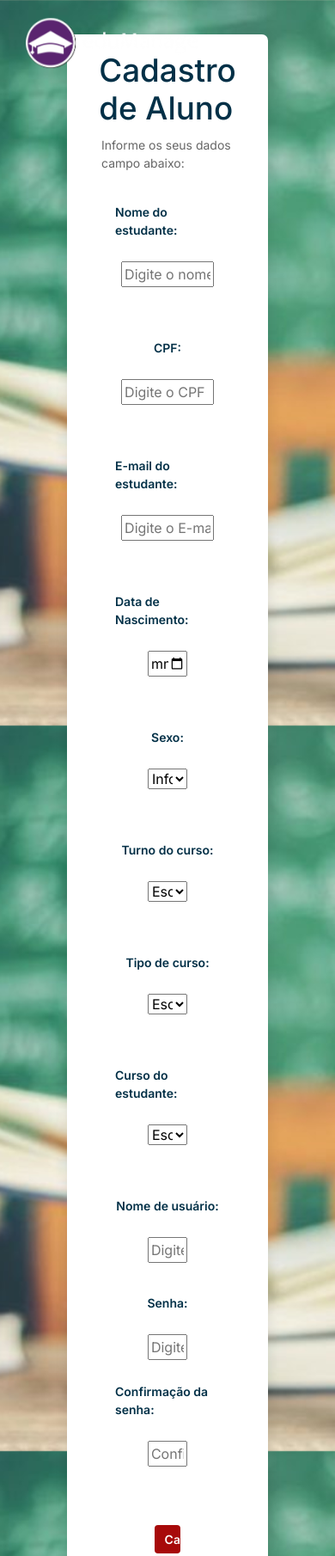
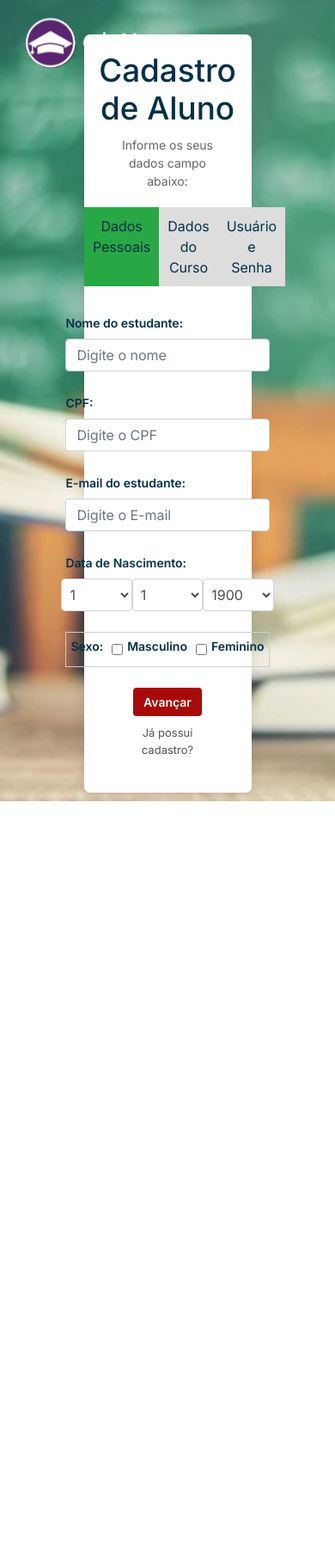
Before and after one commit to alsoares086/projetoOOP, a plain HTML site: page cadastrarAluno.html in a window 390 px wide. Shown: the top 1810 px of the page at 86% size. After the commit the page ends 932 px from the top, so only its background shows below. Drawn offline with nearby package versions, Linux system fonts and the light colour scheme.

Commit message:
Alterando o menu de cadastro, agora é por etapas

```diff
--- a/CSS/cad.css
+++ b/CSS/cad.css
@@ -50,6 +50,36 @@ body {
     padding: 0 15px;
 }
 
+.formCad .form-label {
+    display: inline-block;
+    width: 100%;
+    text-align: left;
+}
+
+.formCad .form-control {
+    width: 100%;
+}
+
+.formCad .form-check {
+    justify-content: flex-start;
+}
+
+.custom-checkbox-group {
+    display: flex;
+    gap: 10px;
+    border: 1px solid #ccc;
+    padding: 5px;
+}
+
+.custom-checkbox {
+    display: flex;
+    align-items: center;
+}
+
+.custom-checkbox-input {
+    margin-right: 5px;
+}
+
 
 .formCad {
     display: flex;
@@ -62,9 +92,13 @@ body {
     margin-bottom: 10px;
     margin-top: 40px;
     box-shadow: 0 5px 15px rgba(0,0,0,0.1); /* Sombra suave */
-    width: 60%; /* Aumento da largura */
-    gap: 10px /* Aumento do gap */
+    width: 50%; /* Aumento da largura */
+    gap: 10px; /* Aumento do gap */
+    margin-left: auto; /* Adicionado */
+    margin-right: auto; /* Adicionado */
+    text-align: center; /* Adicionado */
 }
+
 
 .formCad h1 {
     margin-top: 0;
@@ -180,23 +214,19 @@ body {
     background-image: url('../IMAGENS/logoEduHover.png');
   }
 
-  .form-element {
-    width: 60%;
-    display: block;
+  .etapa-progresso {
+    display: flex;
+    justify-content: space-between;
+    list-style: none;
+    margin-bottom: 20px;
 }
-
-.form-element1 {
-    width: 20%;
-    display: block;
+.etapa-progresso li {
+    flex-grow: 1;
+    text-align: center;
+    background-color: #ddd;
+    padding: 10px;
+    cursor: pointer;
 }
-.form-element2 {
-    width: 30%;
-    display: block;
+.etapa-progresso li.ativo {
+    background-color: #28a745;
 }
-
-
-@media (max-width: 600px) {
-    .form-element {
-        width: 70%;
-    }
-}
--- a/JS/script.js
+++ b/JS/script.js
@@ -98,3 +98,70 @@ $("#senha").on("input", function() {
     });
 });
 //fim da verificação do confirmar senha
+
+$(document).ready(function(){
+    var $etapas = $(".etapa");
+    var $progresso = $(".etapa-progresso li");
+
+    $(".avancar").click(function(){
+        var $etapaAtual = $(this).parent();
+        var indice = $etapas.index($etapaAtual);
+
+        // oculta a etapa atual e mostra a próxima
+        $etapaAtual.hide();
+        $etapas.eq(indice + 1).show();
+
+        // atualiza a linha do tempo
+        $progresso.eq(indice).removeClass("ativo");
+        $progresso.eq(indice + 1).addClass("ativo");
+    });
+
+    $(".voltar").click(function(){
+        var $etapaAtual = $(this).parent();
+        var indice = $etapas.index($etapaAtual);
+
+        // oculta a etapa atual e mostra a anterior
+        $etapaAtual.hide();
+        $etapas.eq(indice - 1).show();
+
+        // atualiza a linha do tempo
+        $progresso.eq(indice).removeClass("ativo");
+        $progresso.eq(indice - 1).addClass("ativo");
+    });
+});
+
+
+$(function(){
+    for (i = 1; i <= 31; i++) {
+        $('#day').append($('<option />').val(i).html(i));
+    }
+    for (i = 1; i <= 12; i++) {
+        $('#month').append($('<option />').val(i).html(i));
+    }
+    for (i = 1900; i <= 2023; i++) {
+        $('#year').append($('<option />').val(i).html(i));
+    }
+});
+
+$('.custom-checkbox-input').on('change', function() {
+    $('.custom-checkbox-input').not(this).prop('checked', false);
+});
+
+var togglePassword = document.querySelector('#togglePassword');
+var passwordField = document.querySelector('#senha');
+
+// Para o campo de senha
+document.querySelector('#togglePassword').addEventListener('click', function (e) {
+    const password = document.querySelector('#senha');
+    const type = password.getAttribute('type') === 'password' ? 'text' : 'password';
+    password.setAttribute('type', type);
+    this.querySelector('i').classList.toggle('fa-eye-slash');
+});
+
+// Para o campo de confirmação de senha
+document.querySelector('#toggleConfirmPassword').addEventListener('click', function (e) {
+    const confirmPassword = document.querySelector('#confirm_senha');
+    const type = confirmPassword.getAttribute('type') === 'password' ? 'text' : 'password';
+    confirmPassword.setAttribute('type', type);
+    this.querySelector('i').classList.toggle('fa-eye-slash');
+});
--- a/cadastrarAluno.html
+++ b/cadastrarAluno.html
@@ -1,15 +1,36 @@
 <!DOCTYPE html>
-<html lang="en">
+<html lang="pt-br">
 <head>
     <meta charset="UTF-8">
     <meta http-equiv="X-UA-Compatible" content="IE=edge">
     <meta name="viewport" content="width=device-width, initial-scale=1.0">
     <link rel="stylesheet" href="https://stackpath.bootstrapcdn.com/bootstrap/4.1.3/css/bootstrap.min.css"
     integrity="sha384-MCw98/SFnGE8fJT3GXwEOngsV7Zt27NXFoaoApmYm81iuXoPkFOJwJ8ERdknLPMO" crossorigin="anonymous">
+    <link rel="stylesheet" href="https://cdnjs.cloudflare.com/ajax/libs/font-awesome/5.15.3/css/all.min.css">
+
     <link rel="stylesheet" href="CSS/cad.css">
     <link rel="icon" type="image/png" href="./IMAGENS/apple-icon.png"/>
     <title>Cadastro de Aluno</title>
     <script src="https://ajax.googleapis.com/ajax/libs/jquery/3.5.1/jquery.min.js"></script>
+
+    <style>
+        .etapa-progresso {
+            display: flex;
+            justify-content: space-between;
+            list-style: none;
+            margin-bottom: 20px;
+        }
+        .etapa-progresso li {
+            flex-grow: 1;
+            text-align: center;
+            background-color: #ddd;
+            padding: 10px;
+            cursor: pointer;
+        }
+        .etapa-progresso li.ativo {
+            background-color: #28a745;
+        }
+    </style>
 
 </head>
 <body>
@@ -19,43 +40,69 @@
         <a href="index.html"><div class="logo"></div></a>
 
         <form class="formCad" method="post" action="php/Cadastros/cadastrarAluno.php"> <!-- CONECTAR COM O ARQUIVO PHP -->
-
             <h1>Cadastro de Aluno</h1>
             <p>Informe os seus dados campo abaixo:</p>
 
+            <!-- Linha do tempo -->
+            <ul class="etapa-progresso">
+                <li class="ativo">Dados Pessoais</li>
+                <li>Dados do Curso</li>
+                <li>Usuário e Senha</li>
+            </ul>
 
 
 
-            <label for="aluno" class="m-3" >Nome do estudante: </label>
-            <input type="text" id="nome" name="nome" placeholder="Digite o nome" required class="form-element"><br>
+            <!-- Primeira Etapa -->
+            <div id="etapa1" class="etapa">
 
-            <label for="CPF" class="m-3" >CPF: </label>
-            <input type="text" id="cpf" name="cpf" placeholder="Digite o CPF" required class="form-element"><br>
+                <label for="aluno" class="form-label" >Nome do estudante: </label>
+                <input type="text" id="nome" name="nome" class="form-control" placeholder="Digite o nome" required><br>
 
-            <label for="email" class="m-3" >E-mail do estudante: </label>
-            <input type="email" id="email" name="email" placeholder="Digite o E-mail" required class="form-element"><br>
+                <label for="CPF" class="form-label" >CPF: </label>
+                <input type="text" id="cpf" name="cpf" class="form-control" placeholder="Digite o CPF" required><br>
 
-            <label for="dataNasc" class="m-3" >Data de Nascimento: </label>
-            <input type="date" id="dataNasc" name="dataNasc" required class="form-element2  "><br>
+                <label for="email" class="form-label" >E-mail do estudante: </label>
+                <input type="email" id="email" name="email" class="form-control" placeholder="Digite o E-mail" required><br>
 
-            <label for="sexo" class="m-3" >Sexo: </label>
-            <select id="sexo" name="sexo" required class="form-element2">
-                <option value="">Informe o sexo:</option>
-                <option value="Masculino">Masculino</option>
-                <option value="Feminino">Feminino</option>
-                <option value="outro">Outro</option>
-            </select><br>
+                <label for="dataNasc" class="form-label" >Data de Nascimento: </label>
+                <div id="dataNasc" class="form-row">
+                    <select name="day" id="day" class="form-control col-4" required></select>
+                    <select name="month" id="month" class="form-control col-4" required></select>
+                    <select name="year" id="year" class="form-control col-4" required></select>
+                </div>
+                <br>
 
-            <label for="turno" class="m-3" >Turno do curso: </label>
-            <select id="turno" name="turno" required class="form-element2">
+
+                <div class="custom-checkbox-group">
+                    <label for="sexo" class="form-label">Sexo:</label>
+                    <div id="sexo"  class="custom-checkbox">
+                        <input class="custom-checkbox-input" type="checkbox" name="sexo" id="masculino" value="Masculino">
+                        <label class="custom-checkbox-label" for="masculino">Masculino</label>
+                    </div>
+                    <div class="custom-checkbox">
+                        <input class="custom-checkbox-input" type="checkbox" name="sexo" id="feminino" value="Feminino">
+                        <label class="custom-checkbox-label" for="feminino">Feminino</label>
+                    </div>
+                </div>
+
+
+                <br>
+                <button type="button" class="btn m-3 avancar">Avançar</button>
+            </div>
+
+                        <!-- Segunda Etapa -->
+            <div id="etapa2" class="etapa" style="display: none;">
+
+                <label for="turno" class="form-label" >Turno do curso: </label>
+                <select id="turno" name="turno" class="form-control" required >
                     <option value="">Escolha o turno</option>
                     <option value="matutino">Matutino</option>
                     <option value="vespertino">Vespertino</option>
                     <option value="noturno">Noturno</option>
                 </select><br>
 
-            <label for="tipo" class="m-3" >Tipo de curso: </label>
-            <select id="tipo" name="tipo" required class="form-element2">
+                <label for="tipo" class="form-label" >Tipo de curso: </label>
+                <select id="tipo" name="tipo" class="form-control" required >
                     <option value="">Escolha o tipo de curso</option>
                     <option value="Médio Integrado">Médio Integrado</option>
                     <option value="Técnico Subsequente">Técnico Subsequente</option>
@@ -66,18 +113,31 @@
                     <option value="Mestrado">Mestrado</option>
                 </select><br>
 
-            <label for="curso" class="m-3" >Curso do estudante: </label>
-            <select id="curso" name="curso" required class="form-element2">
+                <label for="curso" class="form-label" >Curso do estudante: </label>
+                <select id="curso" name="curso" class="form-control" required >
                     <option value="">Escolha o curso</option>
                 </select><br>
+                <button type="button" class="btn m-3 voltar">Voltar</button>
+                <button type="button" class="btn m-3 avancar">Avançar</button>
+            </div>
 
-            <label for="usuario" class="m-3" >Nome de usuário: </label>
-            <input type="text" id="usuario" name="usuario" placeholder="Digite o nome de usuário" required class="form-element2">
+            <!-- Terceira Etapa -->
+            <div id="etapa3" class="etapa" style="display: none;">
+
+            <label for="usuario" class="form-label" >Nome de usuário: </label>
+            <input type="text" id="usuario" name="usuario" class="form-control" placeholder="Digite o nome de usuário" required >
             <div id="usuario_error" class="error"></div>
             <div id="usuario_check" class="checkmark">&#10004;</div>
 
-            <label for="senha" class="m-3" >Senha: </label>
-            <input type="password" id="senha" name="senha" placeholder="Digite a senha" required class="form-element2">
+            <label for="senha" class="form-label" >Senha: </label>
+            <div class="input-group">
+                <input type="password" id="senha" name="senha" class="form-control" placeholder="Digite a senha" required>
+                <div class="input-group-append">
+                    <span class="input-group-text" id="togglePassword">
+                        <i class="fa fa-eye" aria-hidden="true"></i>
+                    </span>
+                </div>
+            </div>
             <ul id="senha_requisitos">
                 <li id="letras_minusculas">Letras minúsculas <span class="requisito">&#10060;</span></li>
                 <li id="letras_maiusculas">Letras maiúsculas <span class="requisito">&#10060;</span></li>
@@ -85,18 +145,26 @@
                 <li id="caracteres_especiais">Caracteres especiais <span class="requisito">&#10060;</span></li>
                 <li id="min_caracteres">Mínimo de 6 caracteres <span class="requisito">&#10060;</span></li>
             </ul>
+            <br>
 
-            <label for="confirm_senha" class="m-3" >Confirmação da senha: </label>
-            <input type="password" id="confirm_senha" name="confirm_senha" placeholder="Confirme a senha" required class="form-element2">
+            <label for="confirm_senha" class="form-label">Confirmação da senha: </label>
+            <div class="input-group">
+                <input type="password" id="confirm_senha" name="confirm_senha" class="form-control" placeholder="Confirme a senha" required>
+                <div class="input-group-append">
+                    <span class="input-group-text" id="toggleConfirmPassword">
+                        <i class="fa fa-eye" aria-hidden="true"></i>
+                    </span>
+                </div>
+            </div>
             <div id="confirm_status"><span class="requisito">&#10060;</span> As senhas não coincidem</div>
             <br><br>
 
-
-
-
+                <button type="button" class="btn m-3 voltar">Voltar</button>
                 <button class="btn m-3 form-element1">Cadastrar</button>
+            </div>
             <a href="loginAluno.html">Já possui cadastro?</a>
         </form>
+
 
     </div>
 
```
Lines whose indentation alone changed are shown as unchanged.
